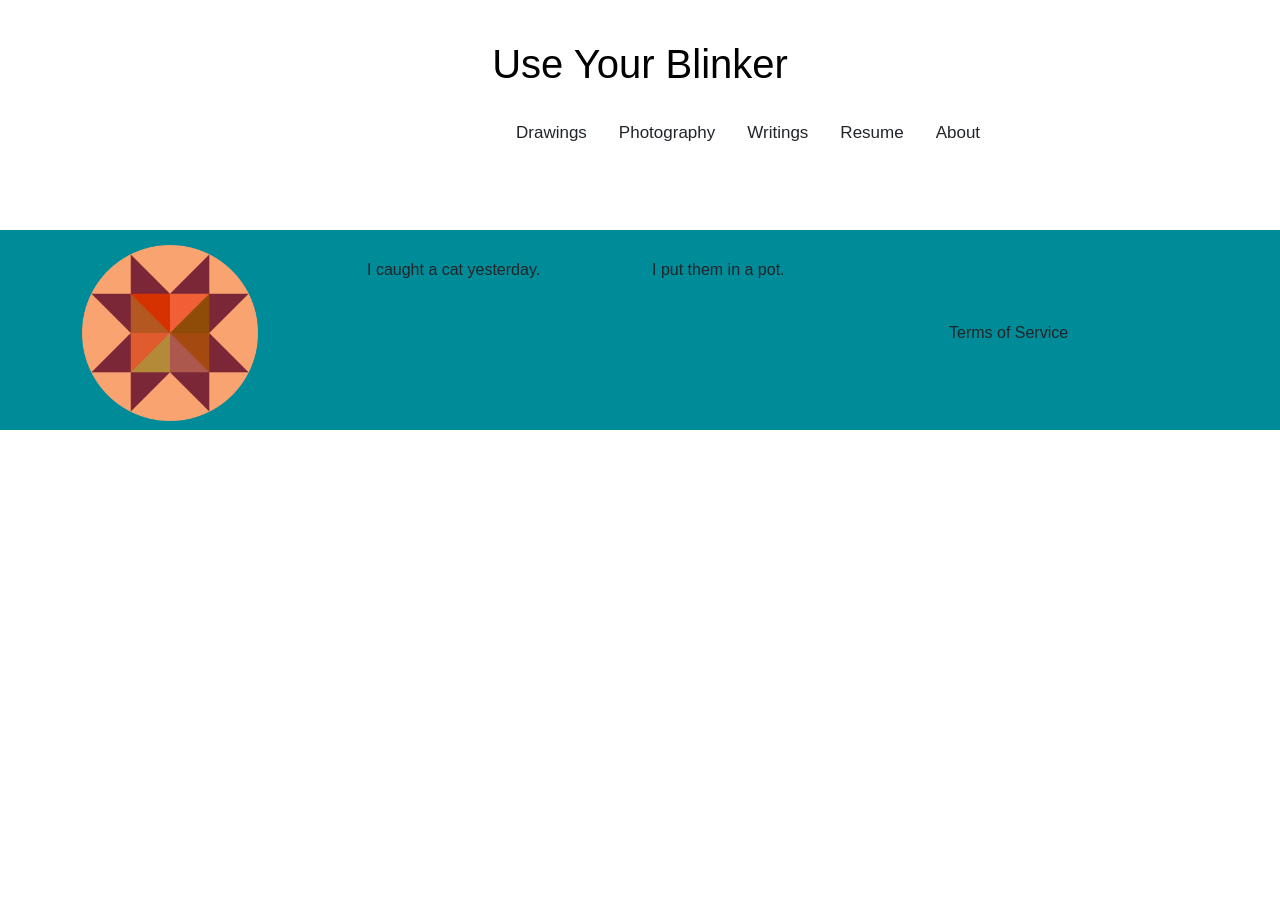
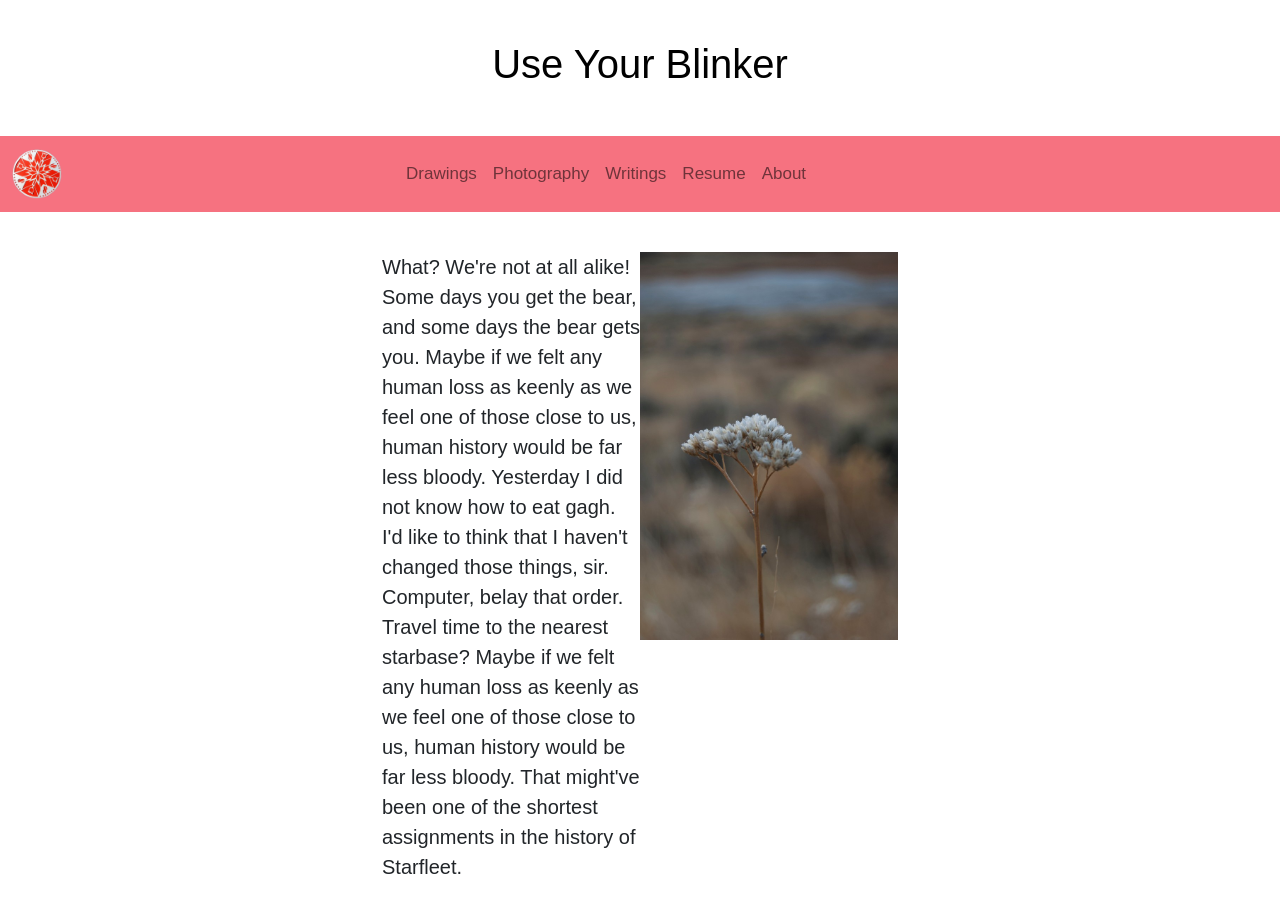
Before and after one commit to verticalwhales/verticalwhales.github.io, a Jekyll site: the page built from _posts/2022-08-31-new-post.markdown, in a window 1280 px wide. Built offline with Jekyll 4.4.1, drawn with Linux system fonts in a browser that asks for light colours; some web fonts are replaced; before the commit the page ends 900 px from its top, so only the background shows below that.

Commit message:
refreshed nav

```diff
--- a/_layouts/default.html
+++ b/_layouts/default.html
@@ -10,21 +10,42 @@
         <link rel="stylesheet" type="text/css" href="/css/main.css">
         <link rel="stylesheet" href="https://use.typekit.net/zny1plw.css">
 
+<!-- NAVBAR -->
+
+
 
     </head>
     <body>
-        <header class="header">
-            <a class="butt1 home_btn btn clickHome" href="index.html"><h1>Use Your Blinker</h1></a>
-                <nav id="navbar">
-                    <div>
-                        <a class="nav_btn btn butt2" href="/drawing.html">Drawings</a>
-                        <a class="nav_btn btn butt3" href="/photography.html">Photography</a>
-                        <a class="nav_btn btn butt4" href="/writings.html">Writings</a>
-                        <a class="nav_btn btn butt5" href="/resume.html">Resume</a>
-                        <a class="nav_btn btn butt6" href="/about.html">About</a>
-                    </div>
-                </nav>
-        </header>
+      <a class="butt1 home_btn btn clickHome header" href="index.html"><h1>Use Your Blinker</h1></a>
+      <nav class="navbar navbar-expand-lg" id="navbar">
+            <div class="container-fluid">
+              <a class="navbar-brand" href="index.html"><img src="/images/hexy.png" id="logo"></a>
+              <div class="mx-auto" style="width: 550px;">
+              <button class="navbar-toggler" type="button" data-bs-toggle="collapse" data-bs-target="#navbarNav" aria-controls="navbarNav" aria-expanded="false" aria-label="Toggle navigation">
+                <span class="navbar-toggler-icon"></span>
+              </button>
+              <div class="collapse navbar-collapse" id="navbarNav">
+                <ul class="navbar-nav">
+                  <li class="nav-item">
+                    <a class="nav-link nav_btn btn butt2" href="/drawing.html">Drawings</a>
+                  </li>
+                  <li class="nav-item">
+                    <a class="nav-link nav_btn btn butt3" href="/photography.html">Photography</a>
+                  </li>
+                  <li class="nav-item">
+                    <a class="nav-link nav_btn btn butt4" href="/writings.html">Writings</a>
+                  </li>
+                  <li class="nav-item">
+                    <a class="nav-link nav_btn btn butt5" href="/resume.html">Resume</a>
+                  </li>
+                  <li class="nav-item">
+                    <a class="nav-link nav_btn btn butt6" href="/about.html">About</a>
+                  </li>
+                </ul>
+              </div>
+            </div>
+          </nav>
+          </div>
 
 <!--MOTION FOR BUTTONS-->
             {{ content }}
@@ -61,7 +82,8 @@
 
 <!--FOOTER-->
 
-        <footer class="footer">
+
+        <!-- <footer class="footer">
             <div class="content container row">
                 <div class="col">
                     <img src="/images/home.png" alt="home" class="img-fluid photoForFooter">
@@ -76,7 +98,7 @@
                     <a class="btn butt3 termsFooterButton" href="terms.html">Terms of Service</a>
                 </div>
             </div>
-        </footer>
+        </footer> -->
 
 
  <!-- Bootstrap bundle scripts -->
--- a/_posts/2022-08-31-new-post.markdown
+++ b/_posts/2022-08-31-new-post.markdown
@@ -3,5 +3,16 @@ layout: post
 title:  "New Post"
 date:   2022-08-31
 categories: stories
-featurePhoto: "eni_table.jpg"
 ---
+
+
+
+<div class="flexContainer flexSpaceAround test">
+    <div class="col" class="col-sm-6">
+What? We're not at all alike! Some days you get the bear, and some days the bear gets you. Maybe if we felt any human loss as keenly as we feel one of those close to us, human history would be far less bloody. Yesterday I did not know how to eat gagh. I'd like to think that I haven't changed those things, sir. Computer, belay that order. Travel time to the nearest starbase? Maybe if we felt any human loss as keenly as we feel one of those close to us, human history would be far less bloody. That might've been one of the shortest assignments in the history of Starfleet.                </div>
+    <div class="col" class="col-sm-6">
+        <img src="/images/desert.jpg" alt="small dead flower in the desert" class="img-fluid">
+    </div>
+    <!-- <div class="col" class="col-sm-6">
+What? We're not at all alike! Some days you get the bear, and some days the bear gets you. Maybe if we felt any human loss as keenly as we feel one of those close to us, human history would be far less bloody. Yesterday I did not know how to eat gagh. I'd like to think that I haven't changed those things, sir. Computer, belay that order. Travel time to the nearest starbase? Maybe if we felt any human loss as keenly as we feel one of those close to us, human history would be far less bloody. That might've been one of the shortest assignments in the history of Starfleet.                </div> -->
+</div>
--- a/css/main.css
+++ b/css/main.css
@@ -19,8 +19,10 @@ html {
 
 body {
     background-color: var(--background-color);
-    margin: 0;
-
+    /* max-width: 900px; */
+    margin-left: auto;
+    margin-right: auto;
+    text-align: center
 }
 
 html, body{background: var(--background-color);}
@@ -34,26 +36,21 @@ html, body{background: var(--background-color);}
 
 /*NAVBAR*/
 .header {
-  padding-top: 30px;
   text-align: center;
-  height: 150px;
   margin: 0px;
   font-family: moonblossom, sans-serif;
 }
 
 #navbar {
-  background-color: var(--background-color);
+  background-color: var(--theme-2 );
   z-index: 100;
-  padding-left: 500px;
 }
 
 #navbar a {
-  float:left;
   display: block;
-  padding: 14px 16px;
   text-decoration: none;
   font-size: 17px;
-  font-family:  chainprinter, sans-serif;
+  font-family: chainprinter, sans-serif;
 }
 
 .content {
@@ -66,20 +63,52 @@ html, body{background: var(--background-color);}
   width: 100%;
 }
 
-.sticky + .content {
+/* .sticky + .content {
   padding-top: 60px;
+} */
+
+#logo {
+  max-width: 50px;
 }
+
+
+
+.flexContainer {
+  display: flex;
+  flex-wrap: wrap;
+  justify-content: space-between;
+}
+.flexSpaceAround {
+  justify-content: space-around;
+}
+.subContainer {
+  width: 80%;
+  margin: 0 auto;
+}
+.col {
+  width: 32%;
+  border: 1px solid #777777;
+  border-radius: 8px;
+  background: white;
+  padding: 20px;
+}
+
+.test {
+  padding: 40px 300px;
+  text-align: left;
+}
+
 
 /* EVERYPAGE */
 
 .home_btn.clickHome {
-  padding: 10px 16px;
+  padding: 10px;
   background-color: var(--background-color);
   color: var(--nav-text);
   cursor: pointer;
   font-size: 18px;
   transition-duration: 0.3s;
-  margin-bottom: 0px;
+  margin: 30px;
 }
 
 .btn {
@@ -332,22 +361,27 @@ html, body{background: var(--background-color);}
 /* POSTS LAYOUT */
 
 #toast {
-  padding: 30px 250px;
-  padding-top: 50px;
   font-family: apparat, sans-serif;
   font-size: 20px;
+  margin-right: auto;
+  margin-left: auto;
 }
 
 #first_a {
   border-radius: 10px;
-  float: right;
-  width: 100%;
+  width: 50%;
 }
 
 #second_a {
-  float: left;
   border-radius: 10px;
-  width: 400px;
+  width: 90%;
+  margin-bottom: 10px;
+}
+
+#third_a {
+  border-radius: 10px;
+  width: 800px;
+  margin: 10px 0px;
 }
 
 h2 {
```
Also changed, not shown: _posts/2022-06-14-the-house.markdown (+36 -47 lines), images/hexy.png (added).
